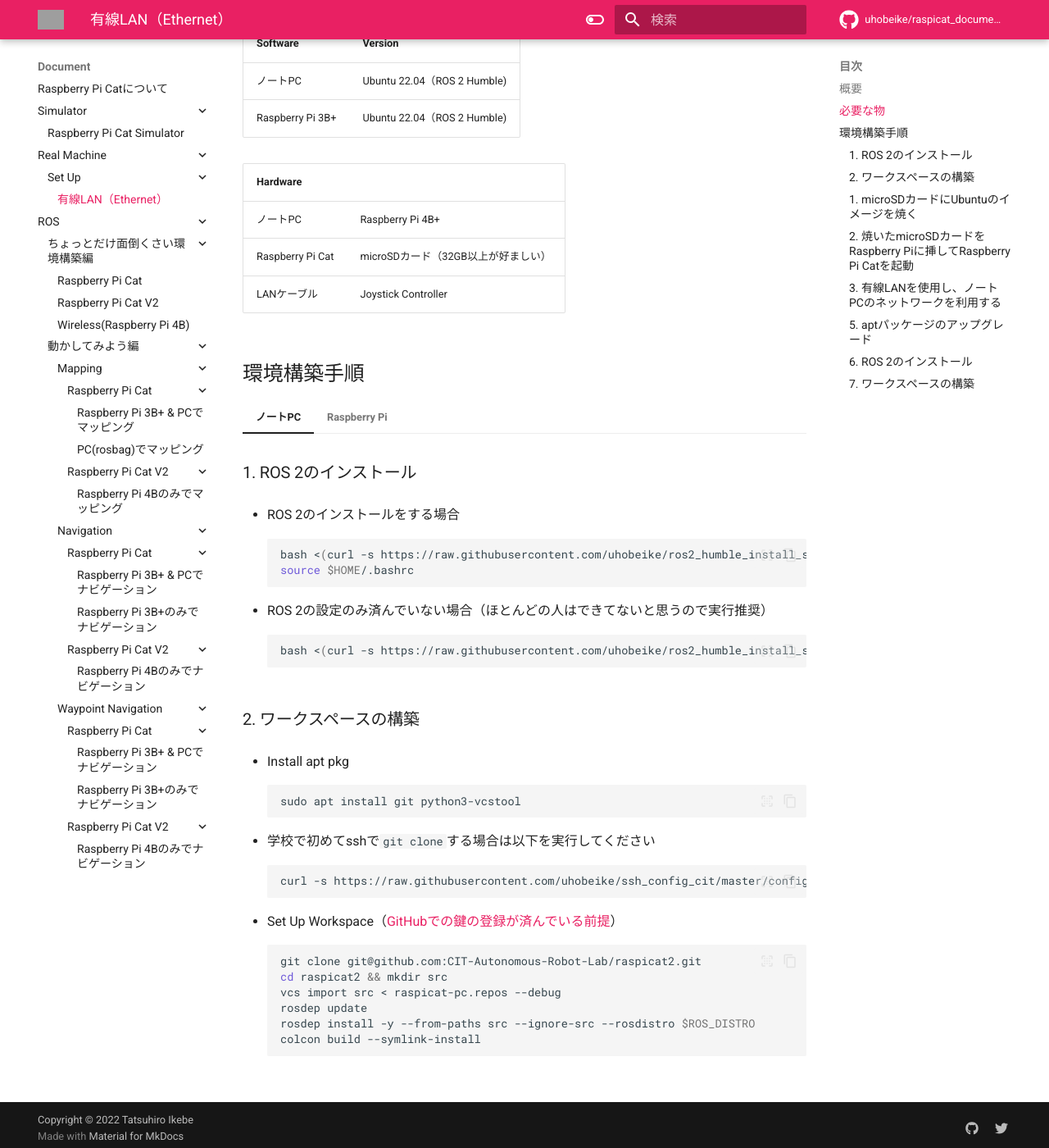
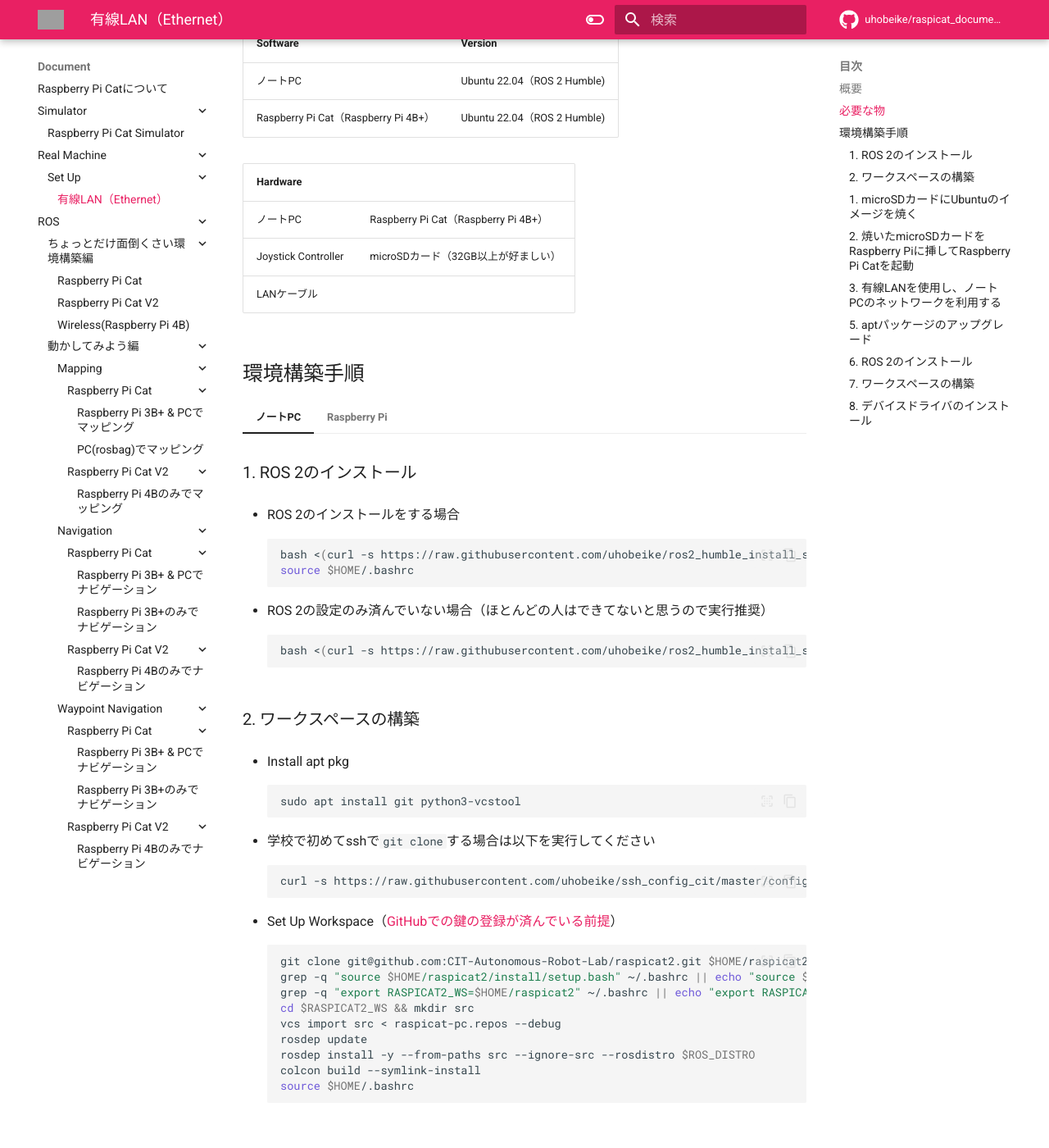
Before and after one commit to CIT-Autonomous-Robot-Lab/raspicat_documentation, an MkDocs documentation site: the page built from docs/document/real_machine/set_up/wired.md, in a window 1280 px wide and 1400 px high, scrolled down 416 px. Shown: the whole window at 82% size. Built offline with MkDocs 1.6.1 and Material for MkDocs 9.7.7, drawn with Linux system fonts in a browser that asks for light colours; comment, search, counter and statistics services are not loaded; grey boxes are pictures that could not be loaded.

Commit message:
Feature device driver install

````diff
--- a/docs/document/real_machine/set_up/wired.md
+++ b/docs/document/real_machine/set_up/wired.md
@@ -7,13 +7,13 @@
 | Software         | Version                                      |
 | ---------------- | -------------------------------------------- |
 | ノートPC         | Ubuntu 22.04（ROS 2 Humble) |
-| Raspberry Pi 3B+ | Ubuntu 22.04（ROS 2 Humble) |
+| Raspberry Pi Cat（Raspberry Pi 4B+） | Ubuntu 22.04（ROS 2 Humble) |
 
 | Hardware            |                  |
 | ------------------- | ---------------- |
-| ノートPC            | Raspberry Pi 4B+ |
-| Raspberry Pi Cat    | microSDカード（32GB以上が好ましい）       |
-| LANケーブル         | Joystick Controller  |
+| ノートPC            | Raspberry Pi Cat（Raspberry Pi 4B+） |
+|   Joystick Controller  | microSDカード（32GB以上が好ましい）       |
+| LANケーブル         |   |
 
 ## 環境構築手順
 
@@ -45,12 +45,15 @@
 
     * Set Up Workspace（[GitHubでの鍵の登録が済んでいる前提](https://qiita.com/shizuma/items/2b2f873a0034839e47ce)）
     ```sh
-    git clone git@github.com:CIT-Autonomous-Robot-Lab/raspicat2.git
-    cd raspicat2 && mkdir src
+    git clone git@github.com:CIT-Autonomous-Robot-Lab/raspicat2.git $HOME/raspicat2
+    grep -q "source $HOME/raspicat2/install/setup.bash" ~/.bashrc || echo "source $HOME/raspicat2/install/setup.bash" >> ~/.bashrc
+    grep -q "export RASPICAT2_WS=$HOME/raspicat2" ~/.bashrc || echo "export RASPICAT2_WS=$HOME/raspicat2" >> ~/.bashrc
+    cd $RASPICAT2_WS && mkdir src
     vcs import src < raspicat-pc.repos --debug
     rosdep update
     rosdep install -y --from-paths src --ignore-src --rosdistro $ROS_DISTRO
     colcon build --symlink-install
+    source $HOME/.bashrc
     ```
 
 === "Raspberry Pi"
@@ -259,10 +262,25 @@
 
     * Set Up Workspace（[GitHubでの鍵の登録が済んでいる前提](https://qiita.com/shizuma/items/2b2f873a0034839e47ce)）
     ```sh
-    git clone git@github.com:CIT-Autonomous-Robot-Lab/raspicat2.git
-    cd raspicat2 && mkdir src
+    git clone git@github.com:CIT-Autonomous-Robot-Lab/raspicat2.git $HOME/raspicat2
+    grep -q "source $HOME/raspicat2/install/setup.bash" ~/.bashrc || echo "source $HOME/raspicat2/install/setup.bash" >> ~/.bashrc
+    grep -q "export RASPICAT2_WS=$HOME/raspicat2" ~/.bashrc || echo "export RASPICAT2_WS=$HOME/raspicat2" >> ~/.bashrc
+    cd $RASPICAT2_WS && mkdir src
     vcs import src < raspicat-raspi.repos --debug
     rosdep update
     rosdep install -y --from-paths src --ignore-src --rosdistro $ROS_DISTRO
     colcon build --symlink-install
+    source $HOME/.bashrc
     ```
+
+    ### 8. デバイスドライバのインストール
+
+    Raspberry Pi CatをROS 2で制御するには、デバイスドライバのインストールが必要です。
+
+    !!! info
+        デバイスドライバは、特定のハードウェアデバイスとOS間で通信を行うためのソフトウェアです。
+
+    ```sh
+    cd $RASPICAT2_WS
+    ./src/raspicat_setup_scripts/device_driver_auto_install/scripts/install.sh
+    ```
````
